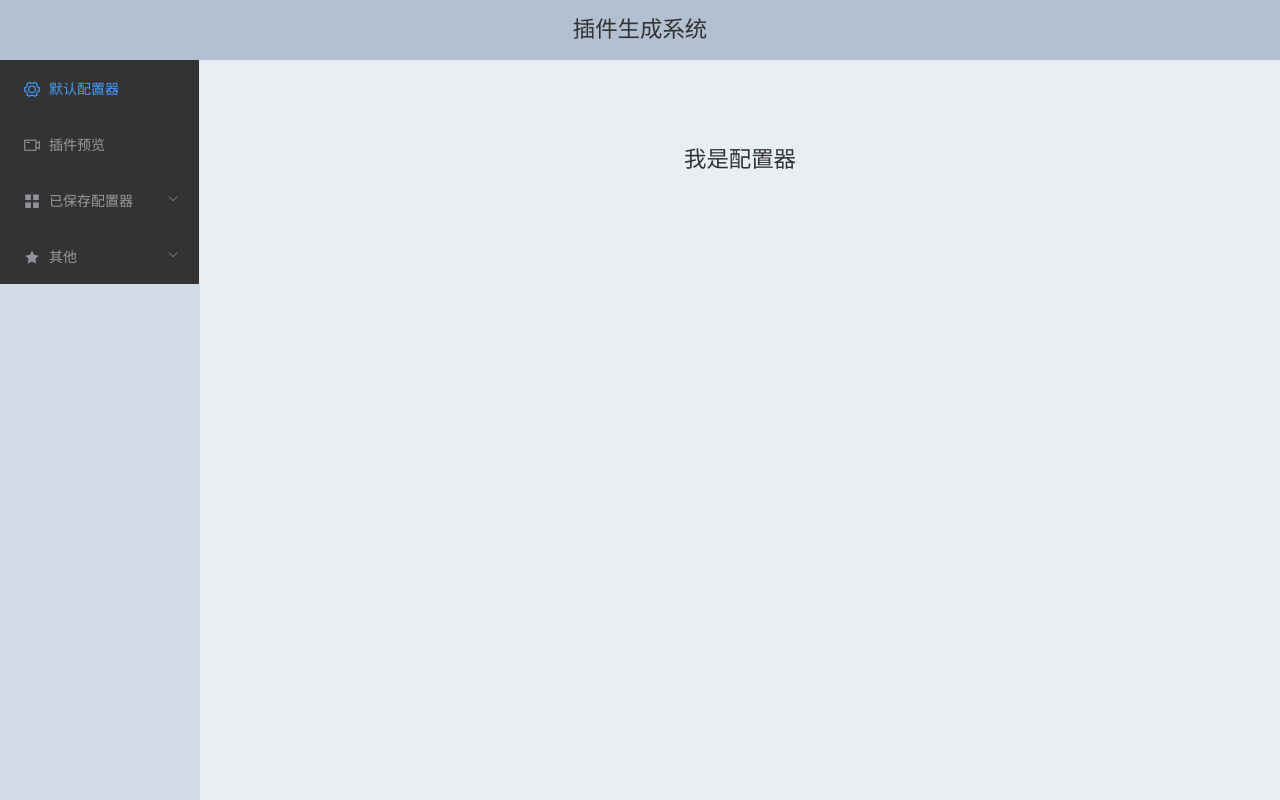
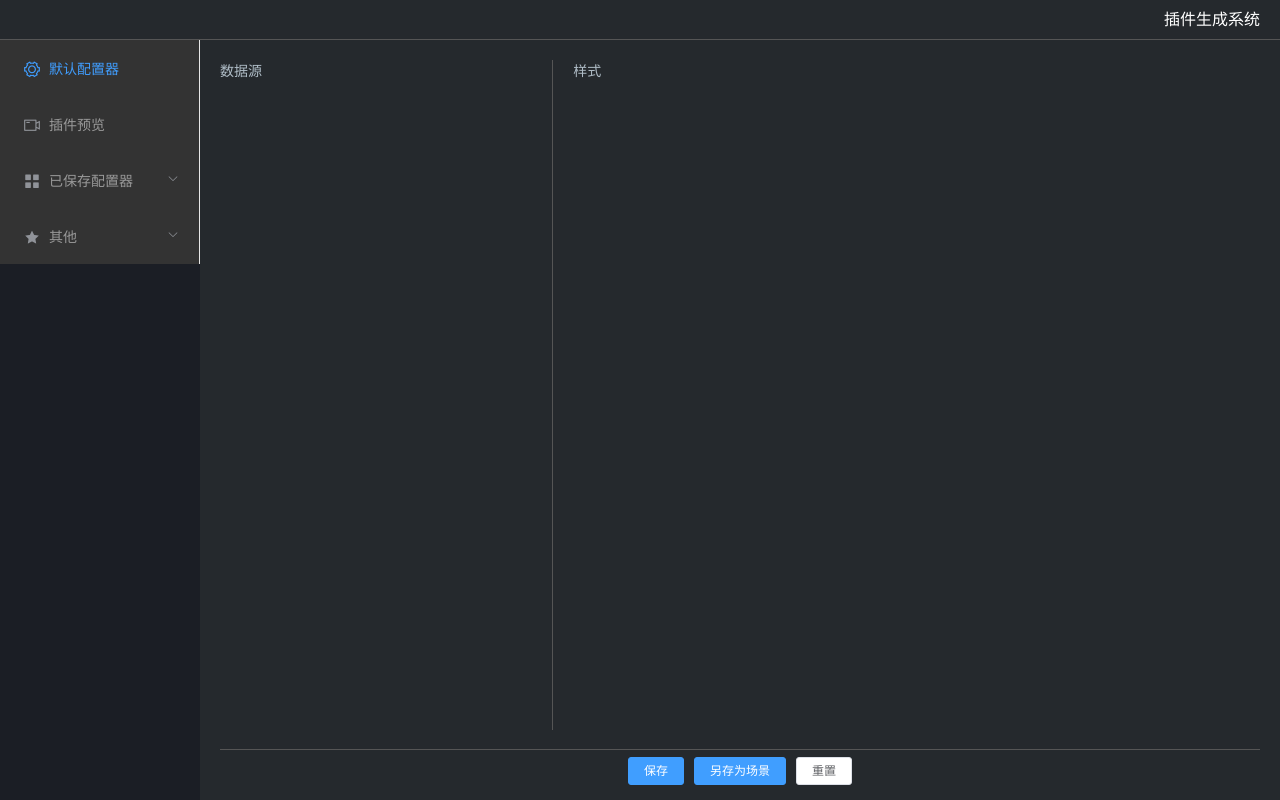
Before and after one commit to xm94630/widgetPro, a Vue app: page /#/homePage/configurator in a window 1280 px wide. Built offline with nearby package versions, Linux system fonts and the light colour scheme.

Commit message:
基础UI

```diff
--- a/src/App.vue
+++ b/src/App.vue
@@ -21,7 +21,6 @@ export default {
   height:100vh;
   background: #f3f3f3;
   margin:0 auto;
-  font-size: 1.6em;
   overflow: hidden;
   .el-container{
     height:100%;
--- a/src/components/homePage_configurator.vue
+++ b/src/components/homePage_configurator.vue
@@ -1,6 +1,20 @@
 <template>
-  <div>
-    我是配置器
+  <div class="homePageConfiguratorBox">
+    <div class="conBox">
+      <el-row :gutter="20">
+        <el-col :span="8">
+          <div class="dataBox">数据源</div>
+        </el-col>
+        <el-col :span="16">
+          <div class="configBox">样式</div>
+        </el-col>
+      </el-row>
+    </div>
+    <div class="btnBar">
+      <el-button size="mini" type="primary">保存</el-button>
+      <el-button size="mini" type="primary">另存为场景</el-button>
+      <el-button size="mini">重置</el-button>
+    </div>
   </div>
 </template>
 
@@ -21,6 +35,37 @@ export default {
 }
 </script>
 
-<style scoped>
+<style scoped lang="scss">
+.homePageConfiguratorBox{
+  height:100%;
+  position: relative;
+  .conBox{
+    height:calc(100% - 50px);;
+    .dataBox{
+      height:100%;
+      border-right:solid 1px #555;
+    }
+    .configBox{
+      height:100%;
+    }
+  }
+  .btnBar{
+    position: absolute;
+    bottom: -10px;
+    width: 100%;
+    height:40px;
+    line-height: 40px;
+    border-top:solid 1px #555;
+    text-align: center;
+  }
+}
+
+.el-row{
+  height: 100%;
+  .el-col{
+    height: 100%;
+  }
+}
+
 
 </style>
--- a/src/pages/homePage.vue
+++ b/src/pages/homePage.vue
@@ -1,6 +1,6 @@
 <template>
   <el-container>
-    <el-header>插件生成系统</el-header>
+    <el-header height="40px">插件生成系统</el-header>
     <el-container>
 
       <el-aside width="200px">
@@ -81,24 +81,24 @@ export default {
 
 <style scoped lang="scss">
 .el-header, .el-footer {
-    background-color: #B3C0D1;
-    color: #333;
-    text-align: center;
-    line-height: 60px;
+  background-color: #25292d;
+  text-align: right;
+  line-height: 40px;
+  border-bottom: solid 1px #555;
+  color: #fff;
+  font-size: 16px;
 }
 
 .el-aside {
-    background-color: #D3DCE6;
+  background-color: #1b1e25;
   color: #333;
   text-align: left;
   line-height: 200px;
 }
 
 .el-main {
-    background-color: #E9EEF3;
-    color: #333;
-    text-align: center;
-    line-height: 160px;
+  background-color: #25292d;
+  color:#afbcc6;
 }
 
 body > .el-container {
```
Lines whose indentation alone changed are shown as unchanged.
